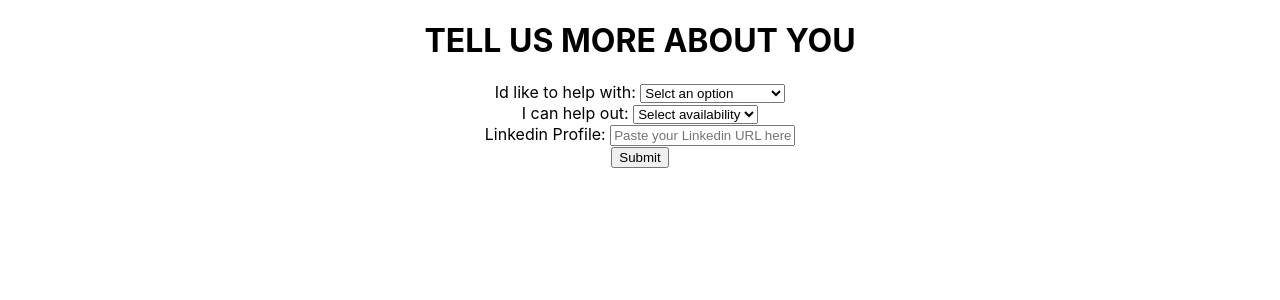
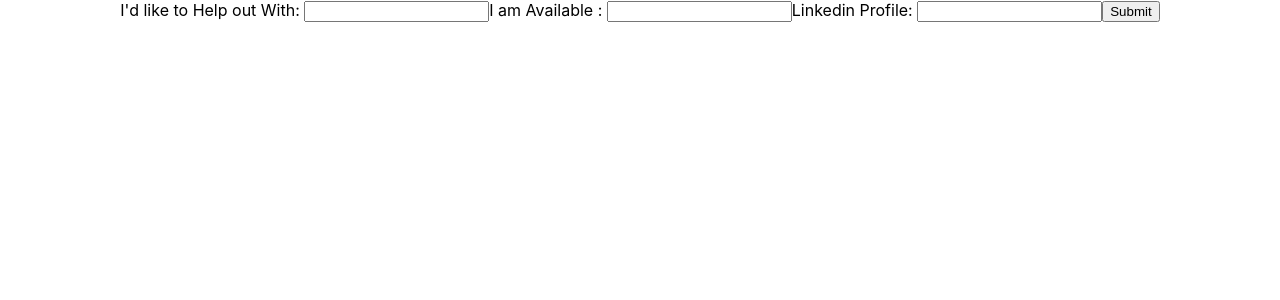
Before and after one commit to theCOOPcc/sign-up-form, a React (Create React App) app: page / in a window 1280 px wide. Shown: the top 300 px of the page. Built offline with nearby package versions, Linux system fonts and the light colour scheme.

Commit message:
test formik page

```diff
--- a/src/App.js
+++ b/src/App.js
@@ -1,16 +1,18 @@
 import './App.css';
-import { FormikContainer } from './components/Formik-stuff/FormikContainer';
-import FormikControl from './components/Formik-stuff/FormikControl';
+import MentorSignUpForm from './components/Formik-stuff/Formik-test';
+// import { FormikContainer } from './components/Formik-stuff/FormikContainer';
+// import FormikControl from './components/Formik-stuff/FormikControl';
 // import { MentorForm } from './components/forms/MentorForm';
 
 function App() {
   return (
     <div className="App">
-     {/* <MentorForm />
-      */}
-     <FormikContainer />
+     {/* <MentorForm /> */}
 
-     <FormikControl />
+     {/* {/* <FormikContainer /> */}
+    <MentorSignUpForm />
+
+
     </div>
   );
 }
--- /dev/null
+++ b/src/components/Formik-stuff/Formik-test.js
@@ -0,0 +1,51 @@
+import React from 'react'
+import {useFormik} from 'formik'
+
+
+const MentorSignUpForm = () => {
+  const formik = useFormik({
+    initialValues: {
+      helpWith: '',
+      availDates: '',
+      workProf: '',
+    },
+    onSubmit: values => {
+      console.log(values)
+      alert(JSON.stringify(values, null, 2));
+    },
+  });
+
+
+  return (
+    <form onSubmit={formik.handleSubmit}>
+      <label htmlFor="helpWith">I'd like to Help out With: </label>
+      <input
+        type="text"
+        name="helpWith"
+        id='helpWith'
+        onChange={formik.handleChange}
+        value={formik.values.helpWith} />
+
+      <label htmlFor="availDates">I am Available : </label>
+      <input
+        type="text"
+        name="availDates"
+        id='availDates'
+        onChange={formik.handleChange}
+        value={formik.values.availDates} />
+
+      <label htmlFor="workProf">Linkedin Profile: </label>
+      <input
+        type="text"
+        name="workProf"
+        id='workProf'
+        onChange={formik.handleChange}
+        value={formik.values.workProf} />
+
+        <button type="submit">Submit</button>
+
+    </form>
+  )
+}
+
+export default MentorSignUpForm;
--- a/src/components/Formik-stuff/FormikContainer.js
+++ b/src/components/Formik-stuff/FormikContainer.js
@@ -1,7 +1,9 @@
 import React from 'react'
 import {Formik, Form} from 'formik'
 import * as Yup from 'yup';
-import FormikControl from './FormikControl';
+// import FormikControl from './FormikControl';
+import Input from './Input'
+import Select from './Select'
 
 export const FormikContainer = () => {
   const helpwithOptions = [
@@ -29,6 +31,7 @@ export const FormikContainer = () => {
     workProf: '',
     selectOption: ''
   }
+  // May need to be asynchronus
   const validationSchema = Yup.object({
     helpWith: Yup.string().required('Required'),
     availDates: Yup.string().required('Required'),
@@ -36,7 +39,10 @@ export const FormikContainer = () => {
     selectOption:  Yup.string().required('Required'),
   })
 
-  const banana = values => console.log('Form Data', values)
+  const banana = (values, submitProps) => {
+    console.log('Form Data', values)
+
+  }
 
 
   return (
@@ -45,29 +51,28 @@ export const FormikContainer = () => {
     <Formik
       initialValues={initialValues}
       validationSchema={validationSchema}
-      onSubmit={(values) => console.log('Form Data', values)}
+      onSubmit={banana}
       >
 
         <Form >
-          <FormikControl
+          <Select
           control='select'
           label='Id like to help with: '
           name='selectOption'
           options={helpwithOptions}
 
           />
-          <FormikControl
+          <Select
           control='select'
           label='I can help out: '
-          name='selectOption'
+          name='selectOptions'
           options={helpAvailability}
 
           />
-          <FormikControl
+          <Input
             control='input'
             label='Linkedin Profile: '
             name='workProf'
-            onSubmit={banana}
             placeholder='Paste your Linkedin URL here'
             />
           <button type='submit'> Submit</button>
--- a/src/components/Formik-stuff/FormikControl.js
+++ b/src/components/Formik-stuff/FormikControl.js
@@ -4,8 +4,8 @@ import Input from './Input'
 
 
 function FormikControl(props) {
+  const {control, ...rest} = props
 
-  const {control, ...rest} = props
   switch(control) {
     case 'select':
       return <Select {...rest} />
@@ -17,4 +17,4 @@ function FormikControl(props) {
   }
 }
 
-export default FormikControl
+export default FormikControl;
```
Also changed, not shown: src/components/forms/MentorForm.jsx (+5 -4 lines).
